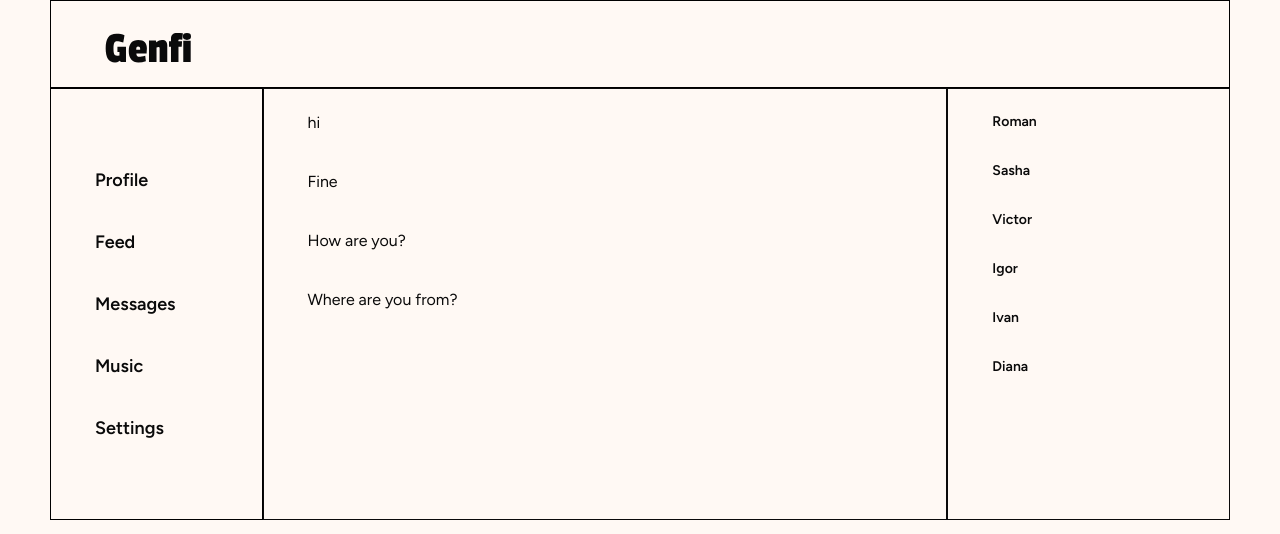
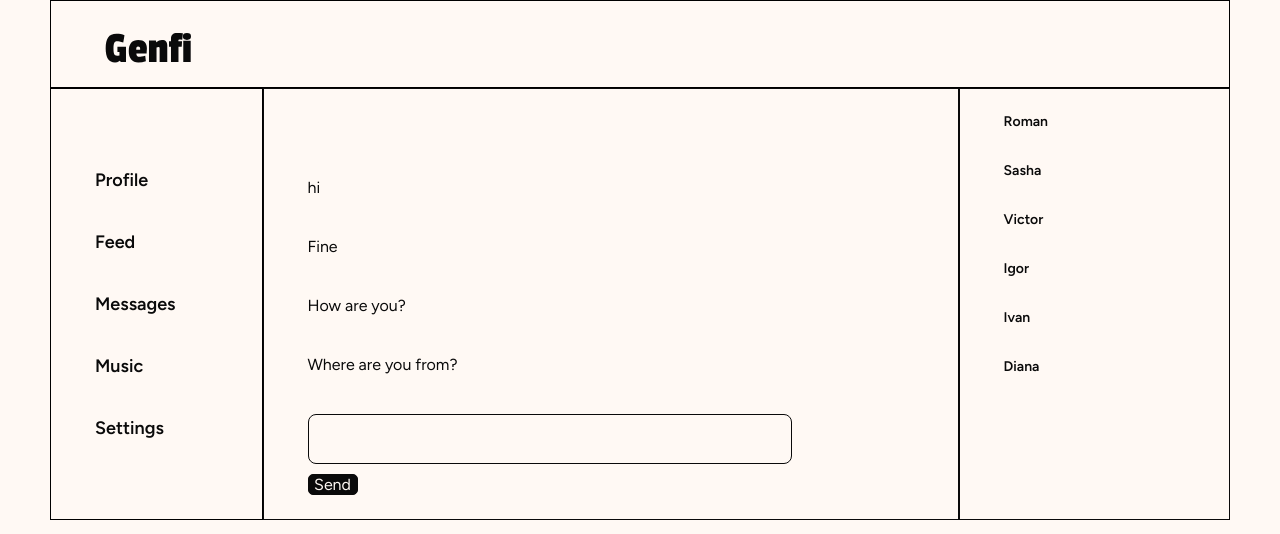
Before and after one commit to Readberg/React-Genfi, a React (Create React App) app: page /dialogs in a window 1280 px wide. Shown: the top 534 px of the page. Built offline with nearby package versions, Linux system fonts and the light colour scheme.

Commit message:
feat: add ref on messages

```diff
--- a/src/components/Dialogs/Messages/Messages.jsx
+++ b/src/components/Dialogs/Messages/Messages.jsx
@@ -1,12 +1,26 @@
 import Message from "./Message/Message";
 import c from "./Messages.module.css";
+import React from "react";
 
 function Messages(props) {
   let messagesElements = props.messages.map((m) => (
     <Message message={m.message} />
   ));
 
-  return <div className={c.messages}>{messagesElements}</div>;
+  let newMessageElement = React.createRef();
+
+  let newMessage = () => {
+    let text = newMessageElement.current.value;
+    alert(text);
+  }
+
+  return <div className={c.messages}>
+    {messagesElements}
+    <div className={c.addMessage}>
+      <textarea ref={newMessageElement} className={c.messageText}></textarea>
+      <button className={c.messageBtn} onClick={newMessage}>Send</button>
+    </div>
+    </div>;
 }
 
 export default Messages;
--- a/src/components/Dialogs/Messages/Messages.module.css
+++ b/src/components/Dialogs/Messages/Messages.module.css
@@ -5,4 +5,28 @@
     padding: 24px 44px;
     grid-area: messages;
     border: 1px solid #0A0A0A;
+    justify-content: flex-end;
 }
+
+.addMessage {
+    display: flex;
+    flex-direction: column;
+    justify-content: center;
+    gap: 10px;
+}
+
+.messageText {
+    border: 1px solid #0A0A0A;
+    border-radius: 8px;
+    width: 80%;
+    padding: 5px;
+    resize: none;
+}
+
+.messageBtn {
+    border: 1px solid #0A0A0A;
+    width: 50px;
+    border-radius: 5px;
+    background: #0A0A0A;
+    color: var(--bg-color);
+}
```
